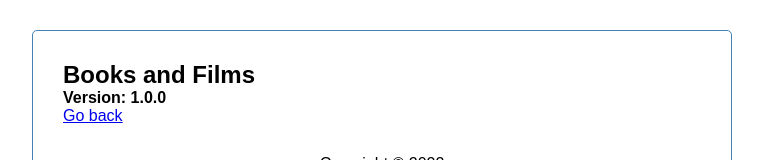
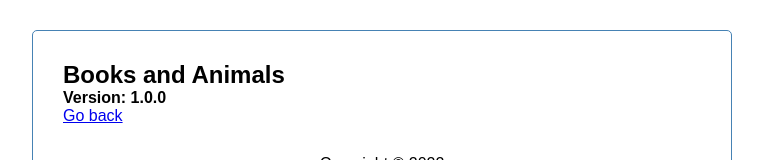
Before and after one commit to MateuszBa/searchApp, an Angular app: page /about in a window 1280 px wide. Shown: the top 160 px of the page, without its empty margins (258-1021 px from the left). Built offline with nearby package versions, Linux system fonts and the light colour scheme.

Commit message:
Changed title

```diff
--- a/src/app/components/about/about.component.html
+++ b/src/app/components/about/about.component.html
@@ -1,5 +1,5 @@
 <div>
-  <h2>Books and Films</h2>
+  <h2>Books and Animals</h2>
   <h4>Version: 1.0.0</h4>
   <a routerLink="/">Go back</a>
 </div>
```
